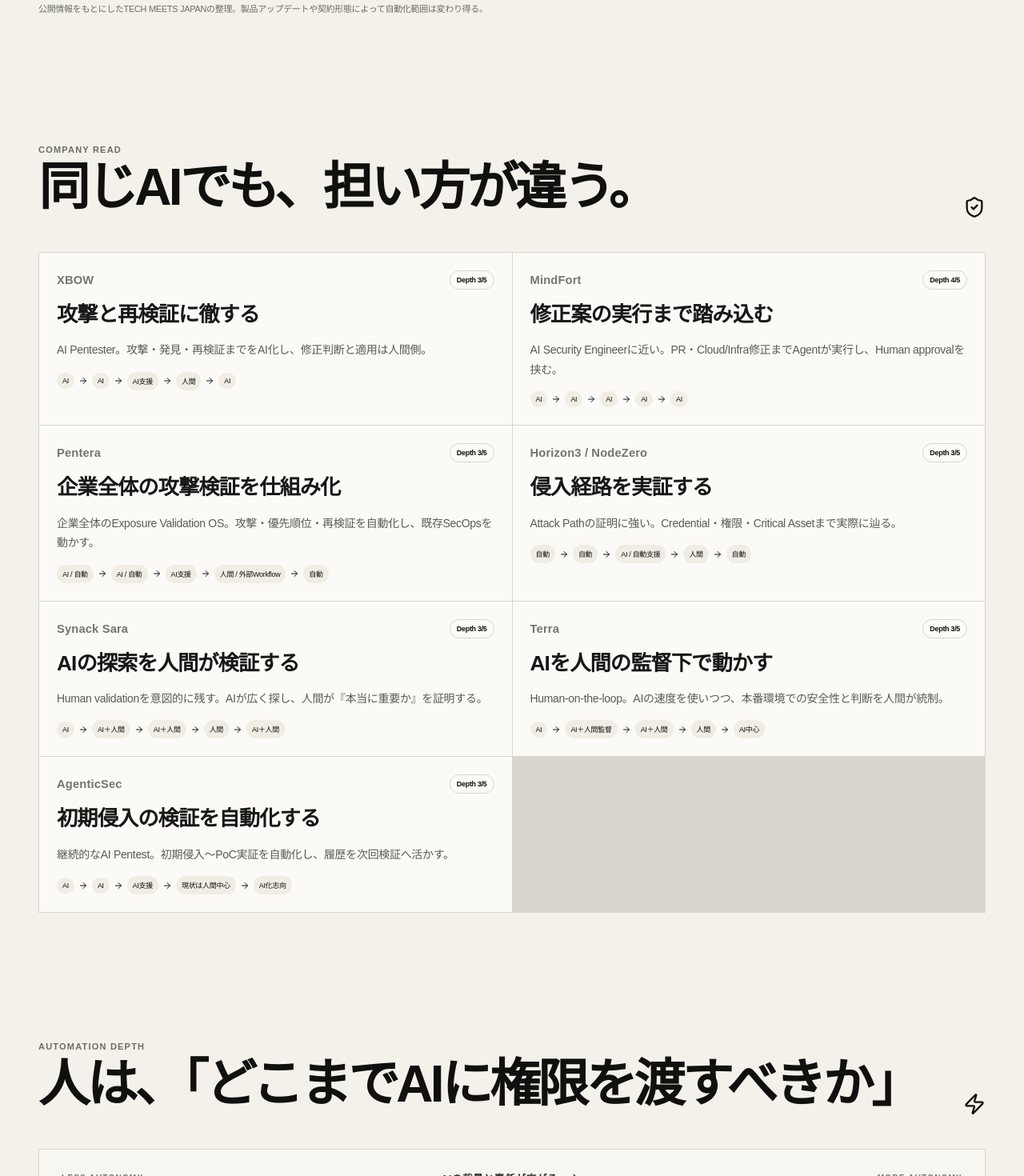
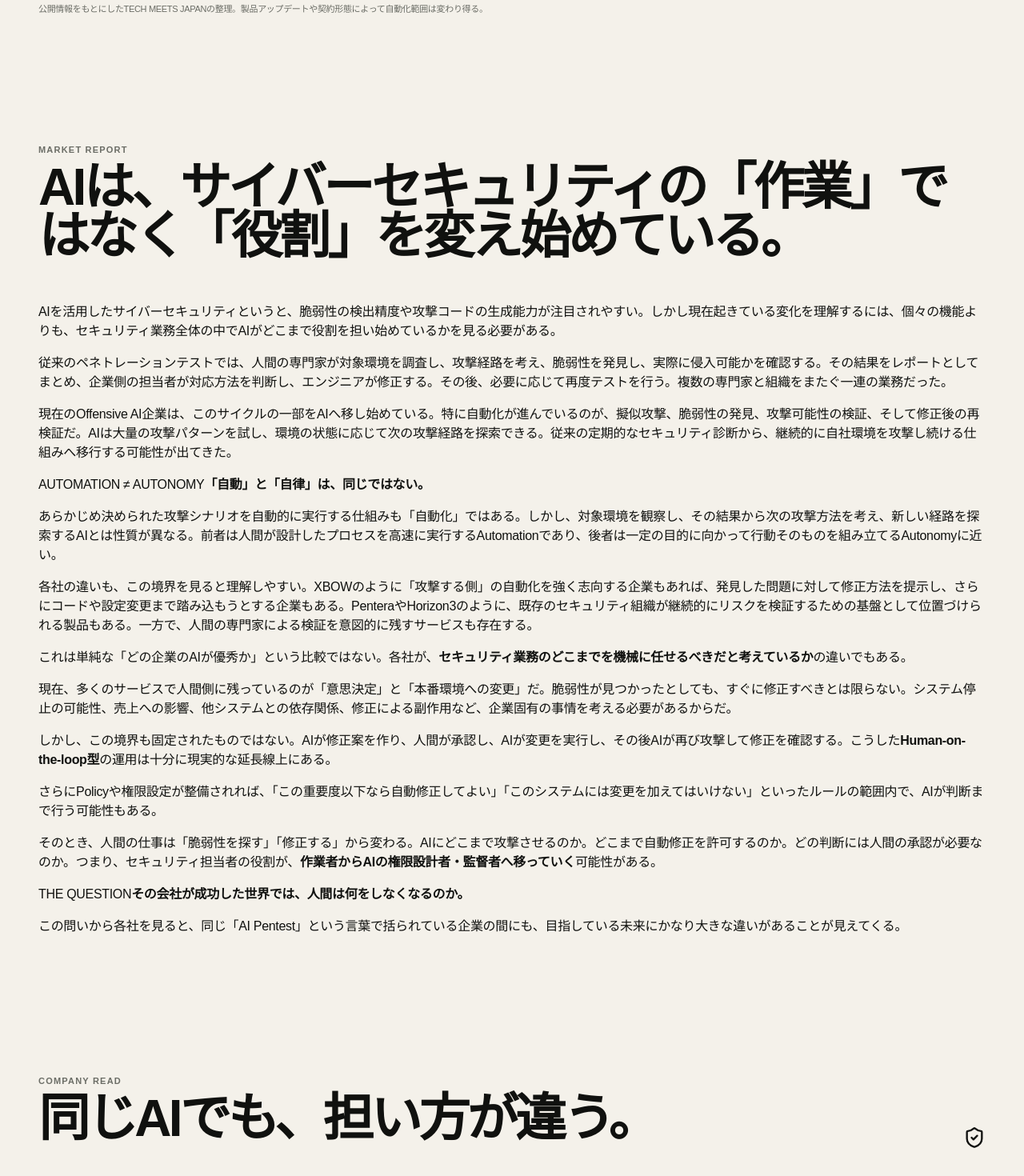
Before and after one commit to yasu-kai/tech-meets-japan, a Next.js app: page /research/offensive-ai in a window 1280 px wide. Shown: the part 2580-4050 px from the top of the page at 80% size. Built offline with nearby package versions, Linux system fonts and the light colour scheme.

Commit message:
Add long-form Offensive AI market report

```diff
--- a/app/research/offensive-ai/page.tsx
+++ b/app/research/offensive-ai/page.tsx
@@ -105,6 +105,39 @@ export default function OffensiveAIResearchPage(){
           <div className="research-note">公開情報をもとにしたTECH MEETS JAPANの整理。製品アップデートや契約形態によって自動化範囲は変わり得る。</div>
         </section>
 
+        <section className="section section-tight offsec-report">
+          <div className="section-heading">
+            <div>
+              <p className="eyebrow">MARKET REPORT</p>
+              <h2>AIは、サイバーセキュリティの「作業」ではなく「役割」を変え始めている。</h2>
+            </div>
+          </div>
+          <div className="offsec-report-body">
+            <p>AIを活用したサイバーセキュリティというと、脆弱性の検出精度や攻撃コードの生成能力が注目されやすい。しかし現在起きている変化を理解するには、個々の機能よりも、セキュリティ業務全体の中でAIがどこまで役割を担い始めているかを見る必要がある。</p>
+            <p>従来のペネトレーションテストでは、人間の専門家が対象環境を調査し、攻撃経路を考え、脆弱性を発見し、実際に侵入可能かを確認する。その結果をレポートとしてまとめ、企業側の担当者が対応方法を判断し、エンジニアが修正する。その後、必要に応じて再度テストを行う。複数の専門家と組織をまたぐ一連の業務だった。</p>
+            <p>現在のOffensive AI企業は、このサイクルの一部をAIへ移し始めている。特に自動化が進んでいるのが、擬似攻撃、脆弱性の発見、攻撃可能性の検証、そして修正後の再検証だ。AIは大量の攻撃パターンを試し、環境の状態に応じて次の攻撃経路を探索できる。従来の定期的なセキュリティ診断から、継続的に自社環境を攻撃し続ける仕組みへ移行する可能性が出てきた。</p>
+
+            <div className="offsec-report-emphasis">
+              <span>AUTOMATION ≠ AUTONOMY</span>
+              <strong>「自動」と「自律」は、同じではない。</strong>
+            </div>
+
+            <p>あらかじめ決められた攻撃シナリオを自動的に実行する仕組みも「自動化」ではある。しかし、対象環境を観察し、その結果から次の攻撃方法を考え、新しい経路を探索するAIとは性質が異なる。前者は人間が設計したプロセスを高速に実行するAutomationであり、後者は一定の目的に向かって行動そのものを組み立てるAutonomyに近い。</p>
+            <p>各社の違いも、この境界を見ると理解しやすい。XBOWのように「攻撃する側」の自動化を強く志向する企業もあれば、発見した問題に対して修正方法を提示し、さらにコードや設定変更まで踏み込もうとする企業もある。PenteraやHorizon3のように、既存のセキュリティ組織が継続的にリスクを検証するための基盤として位置づけられる製品もある。一方で、人間の専門家による検証を意図的に残すサービスも存在する。</p>
+            <p>これは単純な「どの企業のAIが優秀か」という比較ではない。各社が、<strong>セキュリティ業務のどこまでを機械に任せるべきだと考えているか</strong>の違いでもある。</p>
+            <p>現在、多くのサービスで人間側に残っているのが「意思決定」と「本番環境への変更」だ。脆弱性が見つかったとしても、すぐに修正すべきとは限らない。システム停止の可能性、売上への影響、他システムとの依存関係、修正による副作用など、企業固有の事情を考える必要があるからだ。</p>
+            <p>しかし、この境界も固定されたものではない。AIが修正案を作り、人間が承認し、AIが変更を実行し、その後AIが再び攻撃して修正を確認する。こうした<strong>Human-on-the-loop型</strong>の運用は十分に現実的な延長線上にある。</p>
+            <p>さらにPolicyや権限設定が整備されれば、「この重要度以下なら自動修正してよい」「このシステムには変更を加えてはいけない」といったルールの範囲内で、AIが判断まで行う可能性もある。</p>
+            <p>そのとき、人間の仕事は「脆弱性を探す」「修正する」から変わる。AIにどこまで攻撃させるのか。どこまで自動修正を許可するのか。どの判断には人間の承認が必要なのか。つまり、セキュリティ担当者の役割が、<strong>作業者からAIの権限設計者・監督者へ移っていく</strong>可能性がある。</p>
+
+            <div className="offsec-report-close">
+              <span>THE QUESTION</span>
+              <strong>その会社が成功した世界では、人間は何をしなくなるのか。</strong>
+              <p>この問いから各社を見ると、同じ「AI Pentest」という言葉で括られている企業の間にも、目指している未来にかなり大きな違いがあることが見えてくる。</p>
+            </div>
+          </div>
+        </section>
+
         <section className="section section-tight">
           <div className="section-heading"><div><p className="eyebrow">COMPANY READ</p><h2>同じAIでも、担い方が違う。</h2></div><ShieldCheck size={28}/></div>
           <div className="offsec-company-grid">
```
